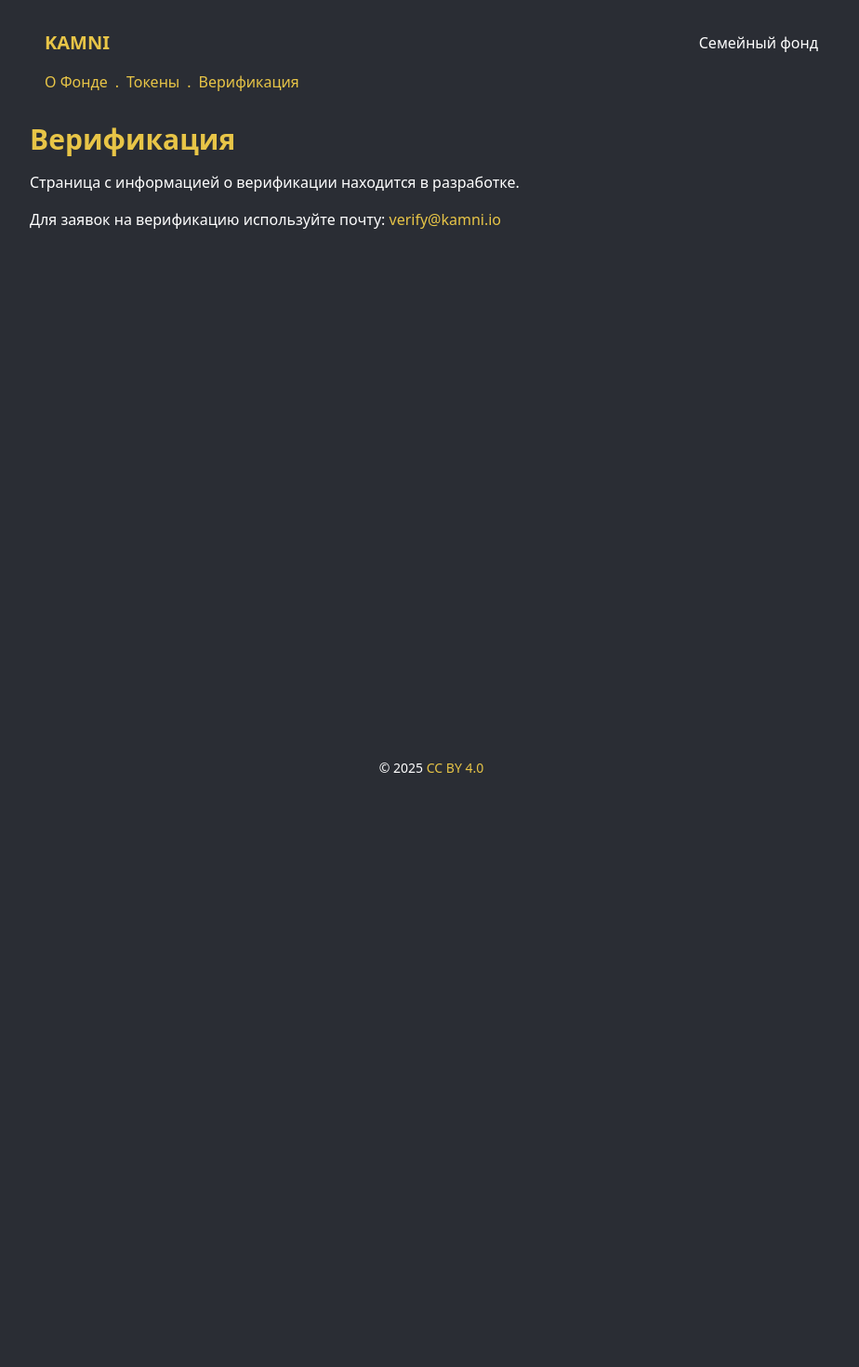
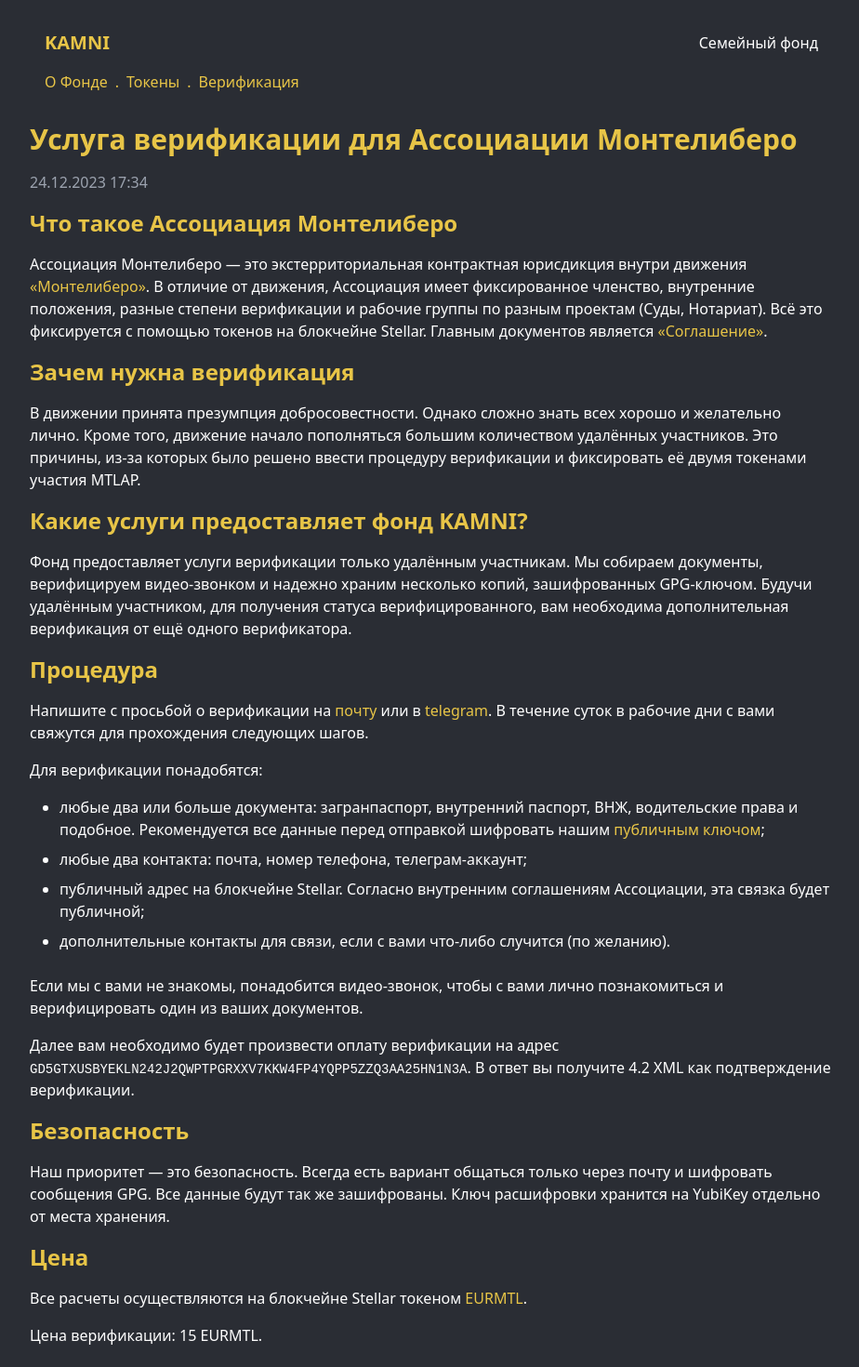
Before and after one commit to kamni-fund/kamni, a Next.js app: page /verification in a window 1280 px wide. Shown: the top 1470 px of the page at 93% size, without its empty margins (176-1100 px from the left). Before the commit the page ends 852 px from the top, so only its background shows below. Built offline with nearby package versions, Linux system fonts and the light colour scheme.

Commit message:
feat: add verify

```diff
--- a/app/verification/page.tsx
+++ b/app/verification/page.tsx
@@ -1,3 +1,4 @@
+import Link from 'next/link'
 import Header from '../components/Header'
 
 export default function Verification() {
@@ -6,14 +7,67 @@ export default function Verification() {
       <Header />
 
       <section>
-        <h1 className="text-3xl font-bold text-kamni-yellow mb-4">Верификация</h1>
+        <h1 className="text-3xl font-bold text-kamni-yellow mb-4">Услуга верификации для Ассоциации Монтелиберо</h1>
+
+        <div className="mb-4 text-gray-400">
+          24.12.2023 17:34
+        </div>
+
+        <h2 className="text-2xl font-bold text-kamni-yellow mb-4">Что такое Ассоциация Монтелиберо</h2>
 
         <p className="mb-4">
-          Страница с информацией о верификации находится в разработке.
+          Ассоциация Монтелиберо — это экстерриториальная контрактная юрисдикция внутри движения <Link href="https://montelibero.org" className="text-kamni-yellow">«Монтелиберо»</Link>. В отличие от движения, Ассоциация имеет фиксированное членство, внутренние положения, разные степени верификации и рабочие группы по разным проектам (Суды, Нотариат). Всё это фиксируется с помощью токенов на блокчейне Stellar. Главным документов является <Link href="https://montelibero.org/agreement" className="text-kamni-yellow">«Соглашение»</Link>.
+        </p>
+
+        <h2 className="text-2xl font-bold text-kamni-yellow mb-4">Зачем нужна верификация</h2>
+
+        <p className="mb-4">
+          В движении принята презумпция добросовестности. Однако сложно знать всех хорошо и желательно лично. Кроме того, движение начало пополняться большим количеством удалённых участников. Это причины, из-за которых было решено ввести процедуру верификации и фиксировать её двумя токенами участия MTLAP.
+        </p>
+
+        <h2 className="text-2xl font-bold text-kamni-yellow mb-4">Какие услуги предоставляет фонд KAMNI?</h2>
+
+        <p className="mb-4">
+          Фонд предоставляет услуги верификации только удалённым участникам. Мы собираем документы, верифицируем видео-звонком и надежно храним несколько копий, зашифрованных GPG-ключом. Будучи удалённым участником, для получения статуса верифицированного, вам необходима дополнительная верификация от ещё одного верификатора.
+        </p>
+
+        <h2 className="text-2xl font-bold text-kamni-yellow mb-4">Процедура</h2>
+
+        <p className="mb-4">
+          Напишите с просьбой о верификации на <Link href="mailto:verify@kamni.io" className="text-kamni-yellow">почту</Link> или в <Link href="https://t.me/xdefrag" className="text-kamni-yellow">telegram</Link>. В течение суток в рабочие дни с вами свяжутся для прохождения следующих шагов.
+        </p>
+
+        <p className="mb-4">Для верификации понадобятся:</p>
+
+        <ul className="list-disc pl-8 mb-6 space-y-2">
+          <li>любые два или больше документа: загранпаспорт, внутренний паспорт, ВНЖ, водительские права и подобное. Рекомендуется все данные перед отправкой шифровать нашим <Link href="/public.gpg" className="text-kamni-yellow">публичным ключом</Link>;</li>
+          <li>любые два контакта: почта, номер телефона, телеграм-аккаунт;</li>
+          <li>публичный адрес на блокчейне Stellar. Согласно внутренним соглашениям Ассоциации, эта связка будет публичной;</li>
+          <li>дополнительные контакты для связи, если с вами что-либо случится (по желанию).</li>
+        </ul>
+
+        <p className="mb-4">
+          Если мы с вами не знакомы, понадобится видео-звонок, чтобы с вами лично познакомиться и верифицировать один из ваших документов.
         </p>
 
         <p className="mb-4">
-          Для заявок на верификацию используйте почту: <a href="mailto:verify@kamni.io">verify@kamni.io</a>
+          Далее вам необходимо будет произвести оплату верификации на адрес <span className="font-mono text-sm">GD5GTXUSBYEKLN242J2QWPTPGRXXV7KKW4FP4YQPP5ZZQ3AA25HN1N3A</span>. В ответ вы получите 4.2 XML как подтверждение верификации.
+        </p>
+
+        <h2 className="text-2xl font-bold text-kamni-yellow mb-4">Безопасность</h2>
+
+        <p className="mb-4">
+          Наш приоритет — это безопасность. Всегда есть вариант общаться только через почту и шифровать сообщения GPG. Все данные будут так же зашифрованы. Ключ расшифровки хранится на YubiKey отдельно от места хранения.
+        </p>
+
+        <h2 className="text-2xl font-bold text-kamni-yellow mb-4">Цена</h2>
+
+        <p className="mb-4">
+          Все расчеты осуществляются на блокчейне Stellar токеном <Link href="https://montelibero.org/eurmtl" className="text-kamni-yellow">EURMTL</Link>.
+        </p>
+
+        <p className="mb-4">
+          Цена верификации: 15 EURMTL.
         </p>
       </section>
     </div>
```
